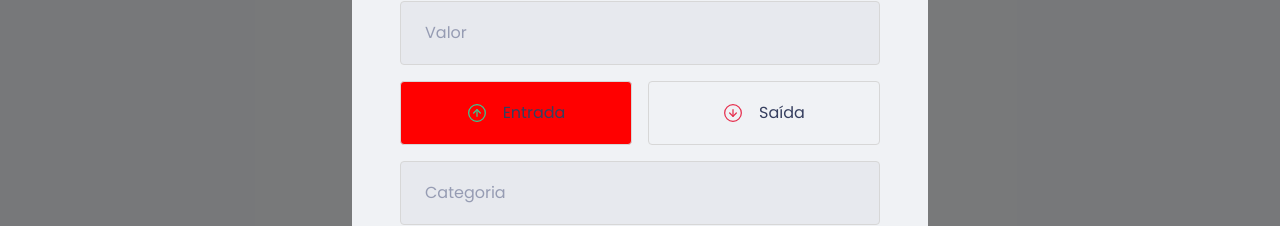
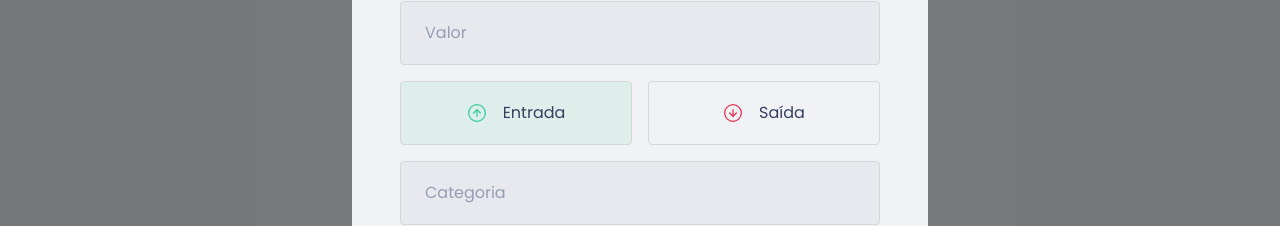
Before and after one commit to Maarsyo/dtmoney, a React (Create React App) app: page / in a window 1280 px wide. Both pictures are taken after a click on the button "Nova transação". Shown: the part 317-543 px from the top of the page. Built offline with nearby package versions, Linux system fonts and the light colour scheme; what miragejs would draw is missing.

Commit message:
Estilizando caso esteja selecionado

```diff
--- a/src/components/NewTransactionModal/index.tsx
+++ b/src/components/NewTransactionModal/index.tsx
@@ -41,6 +41,7 @@
               type="button"
               onClick={() => { setType('deposit') }}
               isActive={type === 'deposit'}
+              activeColor="green"
             >
               <img src={incomeImg} alt="Entrada" />
               <span>Entrada</span>
@@ -49,6 +50,7 @@
               type="button"
               onClick={() => { setType('withdraw') }}
               isActive={type === 'withdraw'}
+              activeColor="red"
             >
               <img src={exitImg} alt="Entrada" />
               <span>Saída</span>
--- a/src/components/NewTransactionModal/styles.ts
+++ b/src/components/NewTransactionModal/styles.ts
@@ -1,5 +1,5 @@
 import styled from 'styled-components';
-import { darken } from 'polished'
+import { darken, transparentize } from 'polished'
 
 export const Container = styled.form`
 
@@ -61,13 +61,21 @@
 
 interface RadioBoxProps {
     isActive: boolean;
+    activeColor: 'green' | 'red';
+}
+
+const colors = {
+    green: '#33CC95',
+    red: '#E52E4D'
 }
 
 export const RadioBox = styled.button<RadioBoxProps>`
     height: 4rem;
     border: 1px solid #d7d7d7;
     border-radius: .25rem;
-    background: ${(props) => props.isActive ? 'red' : 'transparent'};
+    background: ${(props) => props.isActive
+    ? transparentize(0.9, colors[props.activeColor])
+    : 'transparent'};
     display: flex;
     align-items: center;
     justify-content: center;
```
